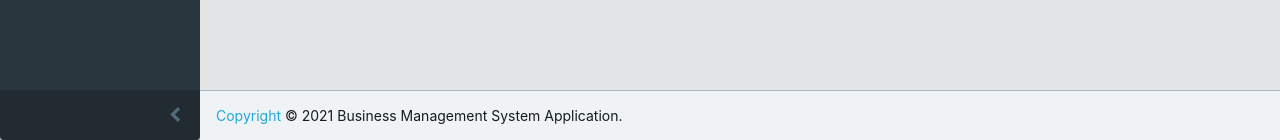
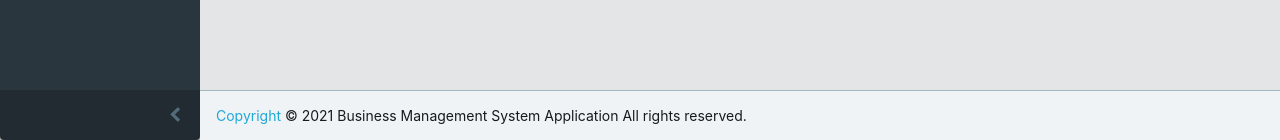
Before and after one commit to batuhan3535/Our-project, a Django app: page / in a window 1280 px wide. Shown: the part 660-800 px from the top of the page. Run offline with Django 3.2, Linux system fonts and the light colour scheme; some libraries are stand-ins or nearby versions.

Commit message:
updated base.html

```diff
--- a/core/templates/core/base.html
+++ b/core/templates/core/base.html
@@ -300,7 +300,7 @@
   </div>
 
   <footer class="app-footer">
-    <span><a href="http://incudemy.monovi.com.tr/">Copyright</a> © 2021 Business Management System Application.</span>
+    <span><a href="http://incudemy.monovi.com.tr/">Copyright</a> © 2021 Business Management System Application All rights reserved.</span>
 
   </footer>
 
```
